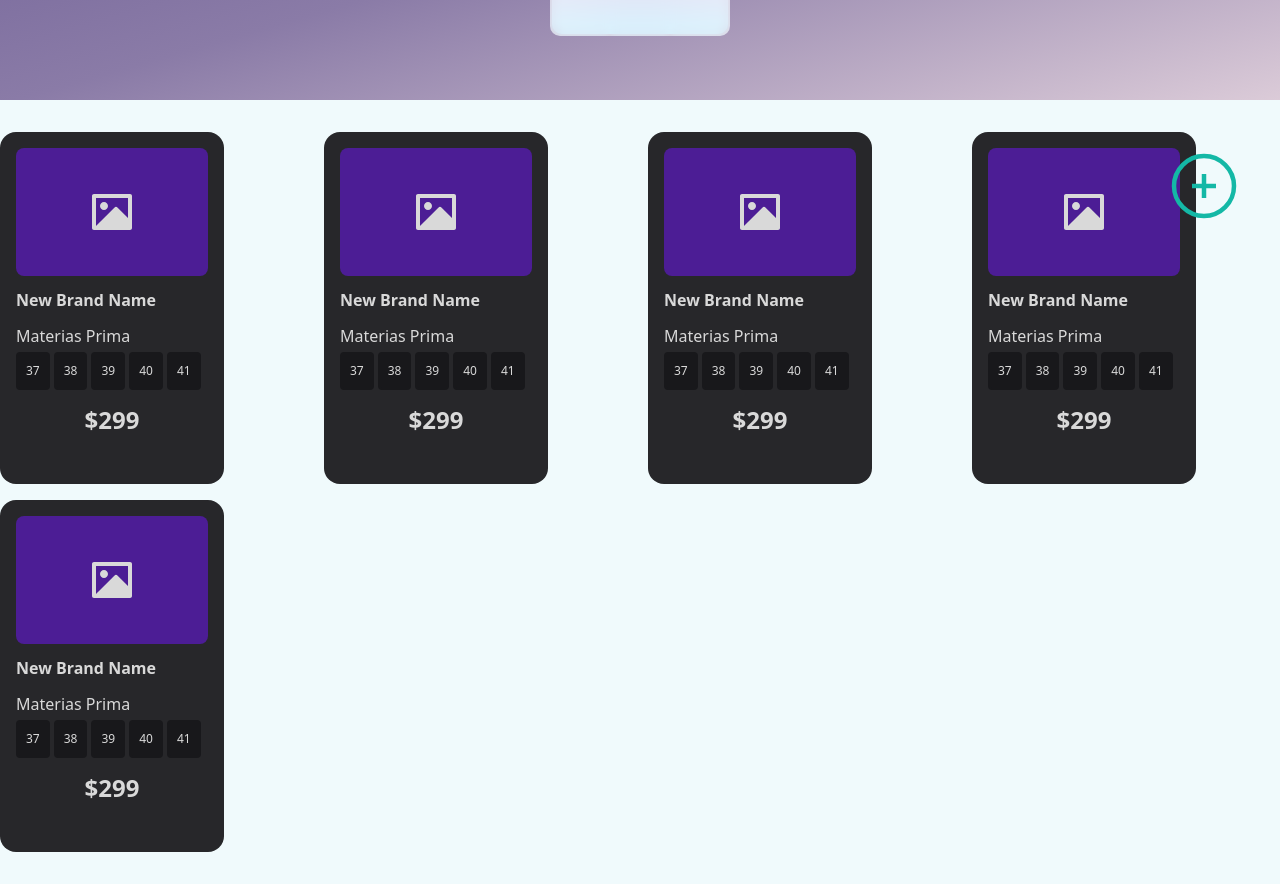
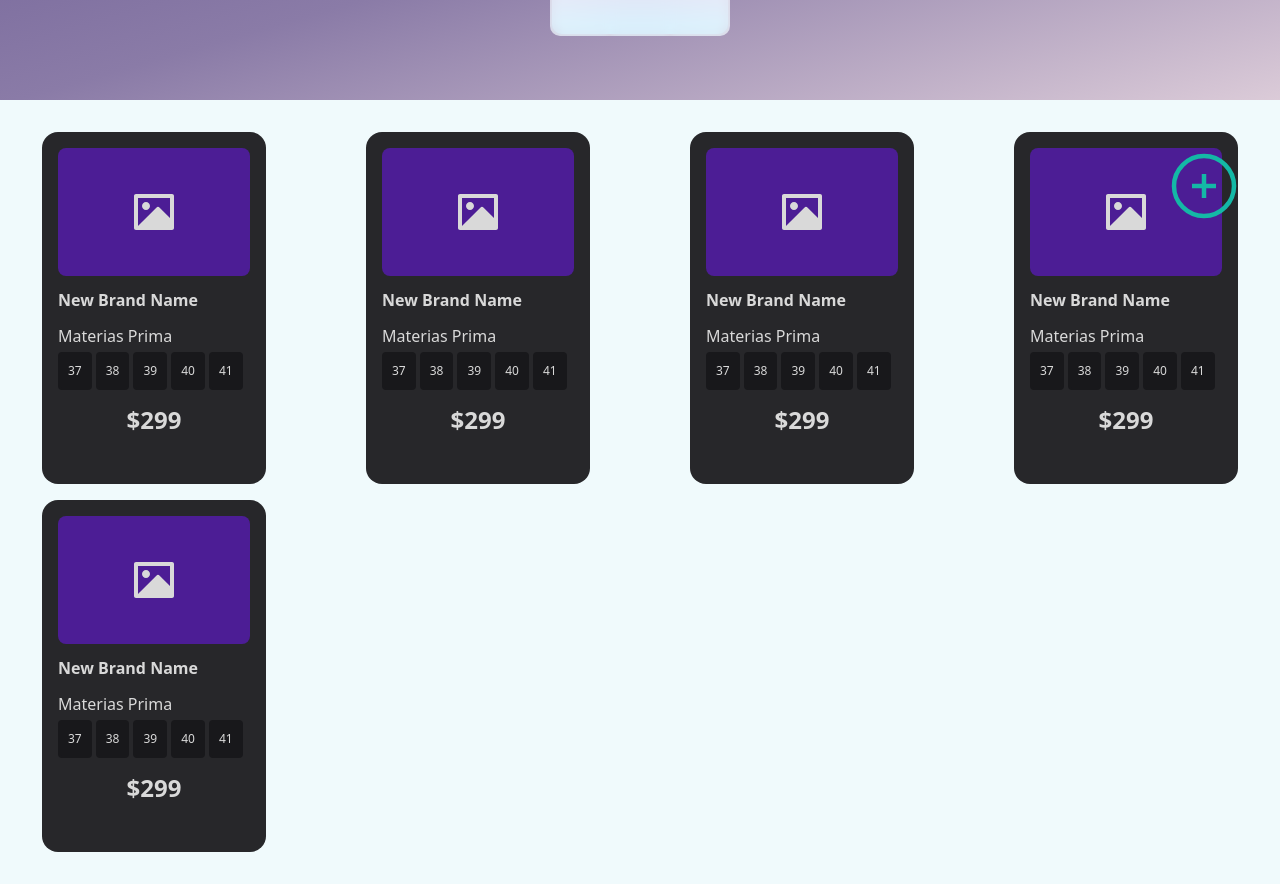
Before and after one commit to Jmpardo047/proyecto-confecciones, a React (Vite) app: page /Home in a window 1280 px wide. Shown: the part 540-1424 px from the top of the page. Built offline with nearby package versions, Linux system fonts and the light colour scheme.

Commit message:
styles update-2 :art:

```diff
--- a/src/components/home/CardComponent.jsx
+++ b/src/components/home/CardComponent.jsx
@@ -3,29 +3,29 @@ import '/src/styles/CardStyles.css'
 export const CardComponent = () => {
   return (
     <>
-        <div class="card-component">
-        <div class="image_container">
-            <svg viewBox="0 0 24 24" xmlns="http://www.w3.org/2000/svg" class="image">
+        <div className="card-component">
+        <div className="image_container">
+            <svg viewBox="0 0 24 24" xmlns="http://www.w3.org/2000/svg" className="image">
             <path
                 d="M20 5H4V19L13.2923 9.70649C13.6828 9.31595 14.3159 9.31591 14.7065 9.70641L20 15.0104V5ZM2 3.9934C2 3.44476 2.45531 3 2.9918 3H21.0082C21.556 3 22 3.44495 22 3.9934V20.0066C22 20.5552 21.5447 21 21.0082 21H2.9918C2.44405 21 2 20.5551 2 20.0066V3.9934ZM8 11C6.89543 11 6 10.1046 6 9C6 7.89543 6.89543 7 8 7C9.10457 7 10 7.89543 10 9C10 10.1046 9.10457 11 8 11Z"
             ></path>
             </svg>
         </div>
-        <div class="title">
+        <div className="title">
             <span>New brand name</span>
         </div>
-        <div class="size">
+        <div className="size">
             <span>Materias Prima</span>
-            <ul class="list-size">
-            <li class="item-list"><button class="item-list-button">37</button></li>
-            <li class="item-list"><button class="item-list-button">38</button></li>
-            <li class="item-list"><button class="item-list-button">39</button></li>
-            <li class="item-list"><button class="item-list-button">40</button></li>
-            <li class="item-list"><button class="item-list-button">41</button></li>
+            <ul className="list-size">
+            <li className="item-list"><button className="item-list-button">37</button></li>
+            <li className="item-list"><button className="item-list-button">38</button></li>
+            <li className="item-list"><button className="item-list-button">39</button></li>
+            <li className="item-list"><button className="item-list-button">40</button></li>
+            <li className="item-list"><button className="item-list-button">41</button></li>
             </ul>
         </div>
-        <div class="action">
-            <div class="price">
+        <div className="action">
+            <div className="price">
             <span>$299</span>
             </div>
         </div>
--- a/src/components/home/CardsRenderComponent.jsx
+++ b/src/components/home/CardsRenderComponent.jsx
@@ -4,12 +4,21 @@ import {CardComponent} from './CardComponent'
 export const CardsRenderComponent = () => {
   return (
     <>
-        <CardComponent></CardComponent>
-        <CardComponent></CardComponent>
-        <CardComponent></CardComponent>
-        <CardComponent></CardComponent>
-        <CardComponent></CardComponent>
-
+        <div className="card-container">
+            <CardComponent></CardComponent>
+        </div>
+        <div className="card-container">
+            <CardComponent></CardComponent>
+        </div>
+        <div className="card-container">
+            <CardComponent></CardComponent>
+        </div>
+        <div className="card-container">
+            <CardComponent></CardComponent>
+        </div>
+        <div className="card-container">
+            <CardComponent></CardComponent>
+        </div>
     </>
   )
 }
--- a/src/components/home/CategoriesComponent.jsx
+++ b/src/components/home/CategoriesComponent.jsx
@@ -6,14 +6,11 @@ export const CategoriesComponent = ({code,onChange}) => {
         <label htmlFor="categories" className="mb-2 font-bold">Categoria</label>
         <select id="categories" name={code} onChange={onChange} className="p-2 mb-4 border border-gray-300 rounded">
           <option defaultValue>Selecciona un tipo</option>
-          <option value="Jeans">Jeans</option>
-          <option value="Chaqueta">Chaqueta</option>
-          <option value="Shorts">Shorts</option>
-          <option value="Falda">Falda</option>
-          <option value="Sweater">Sweater</option>
-          <option value="Vestido">Vestido</option>
-          <option value="Medias">Medias</option>
-          <option value="Camisa">Camisa</option>
+          <option value="tela">tela</option>
+          <option value="hilo">hilo</option>
+          <option value="boton">boton</option>
+          <option value="herramienta">herramienta</option>
+          <option value="otros">otro</option>
         </select>
     </>
   )
--- a/src/styles.css
+++ b/src/styles.css
@@ -1,6 +1,32 @@
 @tailwind base;
 @tailwind components;
 @tailwind utilities;
+* {
+  --show-double-buttons: none;
+  --scrollbar-border-thickness: 0px;
+  --scrollbar-width: 10px;
+  --scrollbar-height: 0px;
+  --scrollbar-border-radius: 50px;
+  --scrollbar-thumb-color: #564787;
+  --scrollbar-track-color: #DBDBDB;
+}
+*::-webkit-scrollbar{
+  width: var(--scrollbar-width, 20px);
+  height: var(--scrollbar-height, 20px);
+}
+*::-webkit-scrollbar-thumb{
+  background: var(--scrollbar-thumb-color, #3B82F6);
+  border: var(--scrollbar-border-thickness, 3px) solid var(--scrollbar-border-color, rgb(255, 255, 255));
+  border-radius: var(--scrollbar-border-radius, 4px);
+}
+*::-webkit-scrollbar-track{
+  background: var(--scrollbar-track-color, #A1A1AA);
+}*::-webkit-scrollbar-corner{
+  background: var(--scrollbar-corner-color, #FFFFFF);
+  border: var(--scrollbar-border-thickness, 3px) solid var(--scrollbar-border-color, rgb(255, 255, 255));
+  border-radius: var(--scrollbar-border-radius, 4px);
+}
+*::-webkit-scrollbar-button:vertical:start:increment, #preview::-webkit-scrollbar-button:vertical:end:decrement, #preview::-webkit-scrollbar-button:horizontal:start:increment, #preview::-webkit-scrollbar-button:horizontal:end:decrement { display: var(--show-double-buttons, none); }
 :root {
     line-height: 1.5;
     font-weight: 400;
@@ -72,7 +98,7 @@
   .form{
     position: fixed;
     top: 8em;
-    left: 20em;
+    left: 20%;
   }
   .overlay{
     position: fixed;
@@ -83,8 +109,8 @@
   }
   .form-x{
     position: absolute;
-    top: -1.5em;
-    right: -1.5em;
+    top: 0.2em;
+    left: 0.2em;
     cursor: pointer;
     z-index: 2;
   }
@@ -103,3 +129,19 @@
     grid-auto-rows: minmax(200px,1fr);
     grid-auto-flow: dense;
   }
+
+  .card-container{
+    display: flex;
+    justify-content: center;
+  }
+
+  @media(max-width:800px){
+    .form{
+      position: fixed;
+      top: 2em;
+      left: 9%;
+      height: 90vh;
+      overflow: scroll;
+      overflow-x: hidden;
+    }
+  }
```
Also changed, not shown: src/components/home/MaterialFormComponent.jsx (+6 -6 lines).
